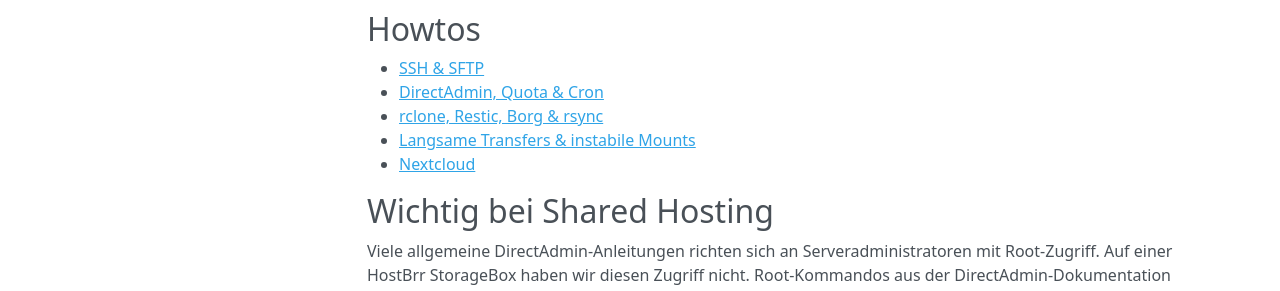
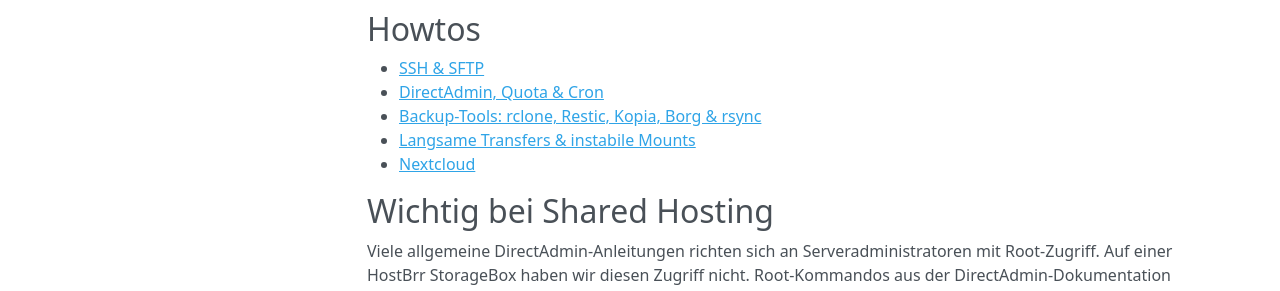
Before and after one commit to fmando/hostbrr-storagebox-kb, an MkDocs documentation site: the page built from docs/08-troubleshooting/index.md, in a window 1280 px wide. Shown: the part 667-958 px from the top of the page. Built offline with MkDocs 1.6.1, drawn with Linux system fonts in a browser that asks for light colours; nearby versions of some CDN libraries.

Commit message:
Refresh troubleshooting index

```diff
--- a/docs/08-troubleshooting/index.md
+++ b/docs/08-troubleshooting/index.md
@@ -27,7 +27,7 @@
 
 - [SSH & SFTP](ssh-sftp.md)
 - [DirectAdmin, Quota & Cron](directadmin-quota-cron.md)
-- [rclone, Restic, Borg & rsync](backup-tools.md)
+- [Backup-Tools: rclone, Restic, Kopia, Borg & rsync](backup-tools.md)
 - [Langsame Transfers & instabile Mounts](performance-mounts.md)
 - [Nextcloud](nextcloud.md)
 
```
Also changed, not shown: other parts of docs/08-troubleshooting/index.md (+1 -1 lines).
